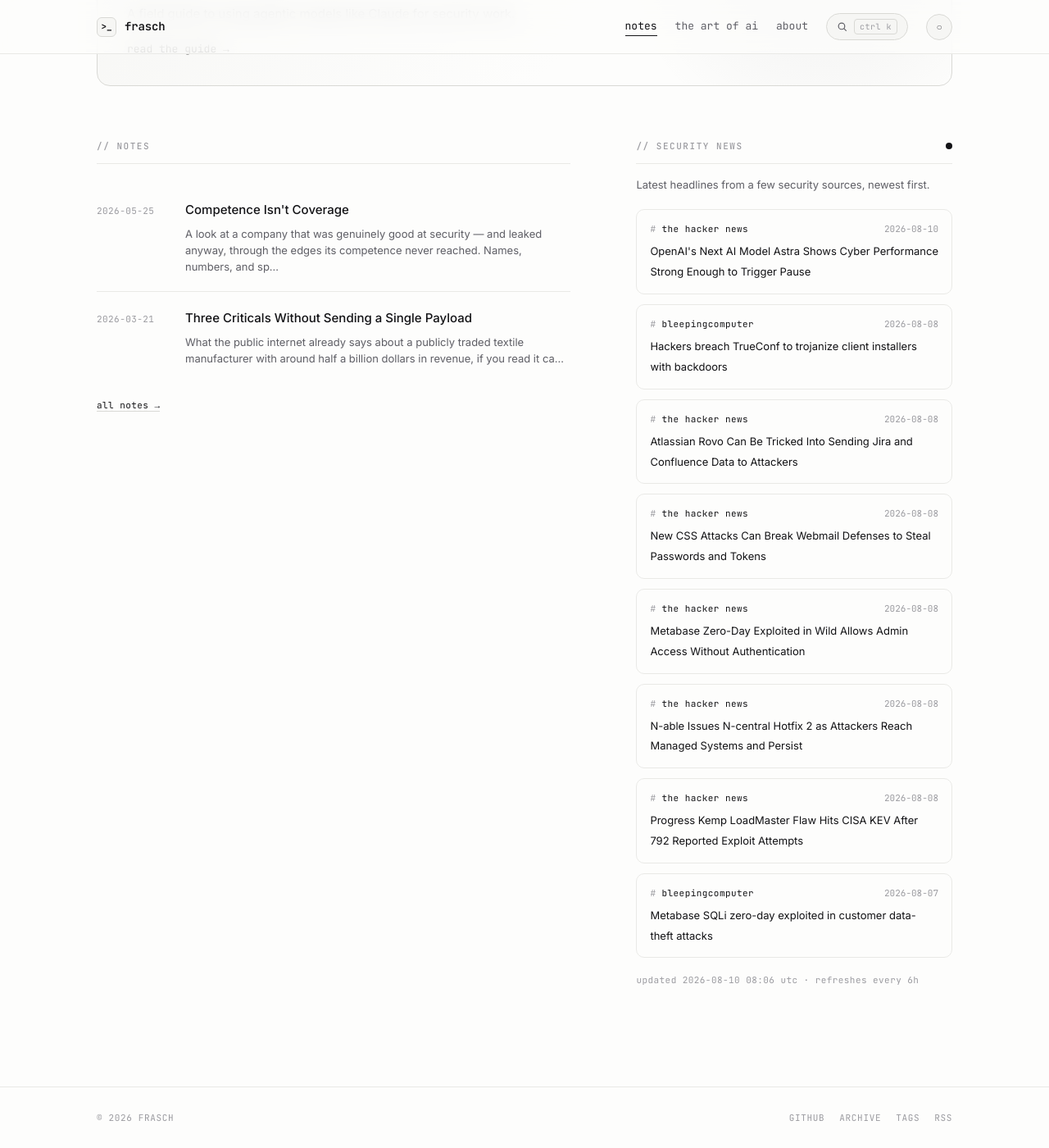
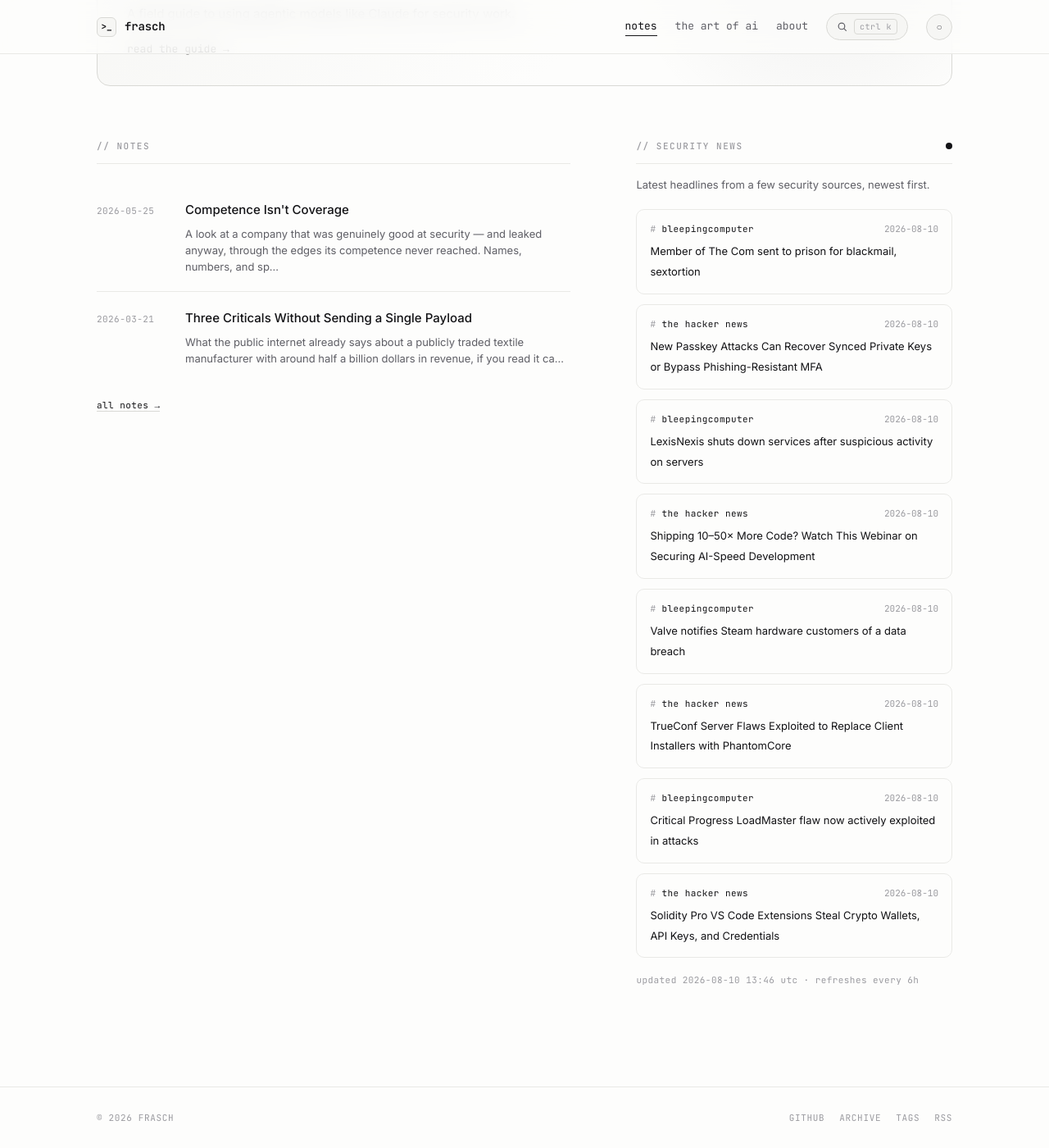
Before and after one commit to whoisfrasch/frasch, a Jekyll site: the page built from index.html, in a window 1280 px wide and 1400 px high, scrolled down 615 px. Shown: the whole window at 82% size. Built offline with Jekyll 4.4.1, drawn with Linux system fonts in a browser that asks for light colours.

Commit message:
Refresh security news feed

```diff
--- a/_data/news.json
+++ b/_data/news.json
@@ -1,53 +1,53 @@
 {
-  "updated": "2026-08-10T08:06:29Z",
+  "updated": "2026-08-10T13:46:50Z",
   "items": [
     {
+      "source": "bleepingcomputer",
+      "title": "Member of The Com sent to prison for blackmail, sextortion",
+      "link": "https://www.bleepingcomputer.com/news/security/member-of-the-com-sent-to-prison-for-blackmail-sextortion/",
+      "date": "2026-08-10T12:56:28Z"
+    },
+    {
       "source": "the hacker news",
-      "title": "OpenAI's Next AI Model Astra Shows Cyber Performance Strong Enough to Trigger Pause",
-      "link": "https://thehackernews.com/2026/08/openais-next-ai-model-astra-shows-cyber.html",
-      "date": "2026-08-10T05:50:03Z"
+      "title": "New Passkey Attacks Can Recover Synced Private Keys or Bypass Phishing-Resistant MFA",
+      "link": "https://thehackernews.com/2026/08/new-passkey-attacks-can-recover-synced.html",
+      "date": "2026-08-10T12:25:04Z"
     },
     {
       "source": "bleepingcomputer",
-      "title": "Hackers breach TrueConf to trojanize client installers with backdoors",
-      "link": "https://www.bleepingcomputer.com/news/security/hackers-breach-trueconf-to-trojanize-client-installers-with-backdoors/",
-      "date": "2026-08-08T14:16:23Z"
+      "title": "LexisNexis shuts down services after suspicious activity on servers",
+      "link": "https://www.bleepingcomputer.com/news/security/lexisnexis-shuts-down-services-after-suspicious-activity-on-servers/",
+      "date": "2026-08-10T12:11:52Z"
     },
     {
       "source": "the hacker news",
-      "title": "Atlassian Rovo Can Be Tricked Into Sending Jira and Confluence Data to Attackers",
-      "link": "https://thehackernews.com/2026/08/atlassian-rovo-can-be-tricked-into.html",
-      "date": "2026-08-08T08:54:50Z"
+      "title": "Shipping 10–50× More Code? Watch This Webinar on Securing AI-Speed Development",
+      "link": "https://thehackernews.com/2026/08/shipping-1050-more-code-watch-this.html",
+      "date": "2026-08-10T11:52:16Z"
+    },
+    {
+      "source": "bleepingcomputer",
+      "title": "Valve notifies Steam hardware customers of a data breach",
+      "link": "https://www.bleepingcomputer.com/news/security/valve-notifies-steam-hardware-customers-of-a-data-breach/",
+      "date": "2026-08-10T11:47:55Z"
     },
     {
       "source": "the hacker news",
-      "title": "New CSS Attacks Can Break Webmail Defenses to Steal Passwords and Tokens",
-      "link": "https://thehackernews.com/2026/08/new-css-attacks-can-break-webmail.html",
-      "date": "2026-08-08T08:03:57Z"
+      "title": "TrueConf Server Flaws Exploited to Replace Client Installers with PhantomCore",
+      "link": "https://thehackernews.com/2026/08/head-mare-exploits-trueconf-flaws-to.html",
+      "date": "2026-08-10T11:33:41Z"
+    },
+    {
+      "source": "bleepingcomputer",
+      "title": "Critical Progress LoadMaster flaw now actively exploited in attacks",
+      "link": "https://www.bleepingcomputer.com/news/security/cisa-warns-of-critical-progress-loadmaster-flaw-exploited-in-attacks/",
+      "date": "2026-08-10T09:49:37Z"
     },
     {
       "source": "the hacker news",
-      "title": "Metabase Zero-Day Exploited in Wild Allows Admin Access Without Authentication",
-      "link": "https://thehackernews.com/2026/08/metabase-zero-day-exploited-in-wild.html",
-      "date": "2026-08-08T06:58:31Z"
-    },
-    {
-      "source": "the hacker news",
-      "title": "N-able Issues N-central Hotfix 2 as Attackers Reach Managed Systems and Persist",
-      "link": "https://thehackernews.com/2026/08/n-central-attackers-reach-managed.html",
-      "date": "2026-08-08T06:57:43Z"
-    },
-    {
-      "source": "the hacker news",
-      "title": "Progress Kemp LoadMaster Flaw Hits CISA KEV After 792 Reported Exploit Attempts",
-      "link": "https://thehackernews.com/2026/08/progress-kemp-loadmaster-flaw-hits-cisa.html",
-      "date": "2026-08-08T06:52:16Z"
-    },
-    {
-      "source": "bleepingcomputer",
-      "title": "Metabase SQLi zero-day exploited in customer data-theft attacks",
-      "link": "https://www.bleepingcomputer.com/news/security/framework-tally-disclose-metabase-data-theft-attacks/",
-      "date": "2026-08-07T20:14:46Z"
+      "title": "Solidity Pro VS Code Extensions Steal Crypto Wallets, API Keys, and Credentials",
+      "link": "https://thehackernews.com/2026/08/solidity-pro-vs-code-extensions-steal.html",
+      "date": "2026-08-10T07:38:23Z"
     }
   ]
 }
```
